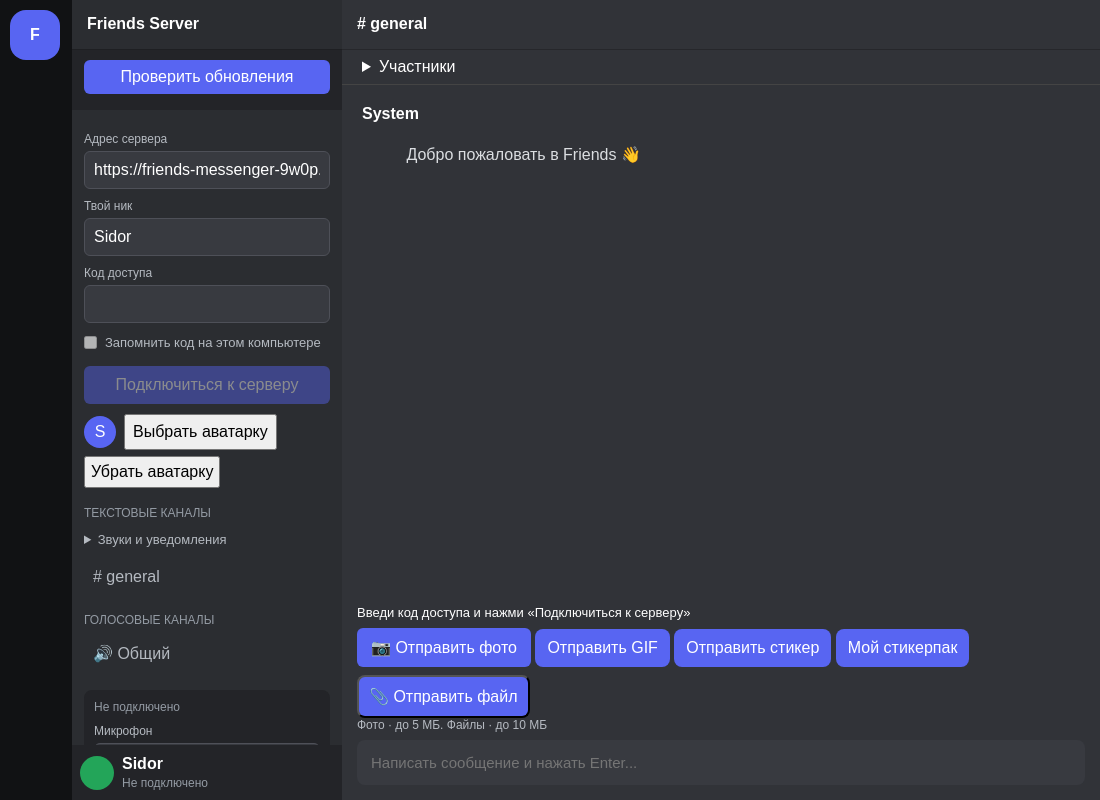
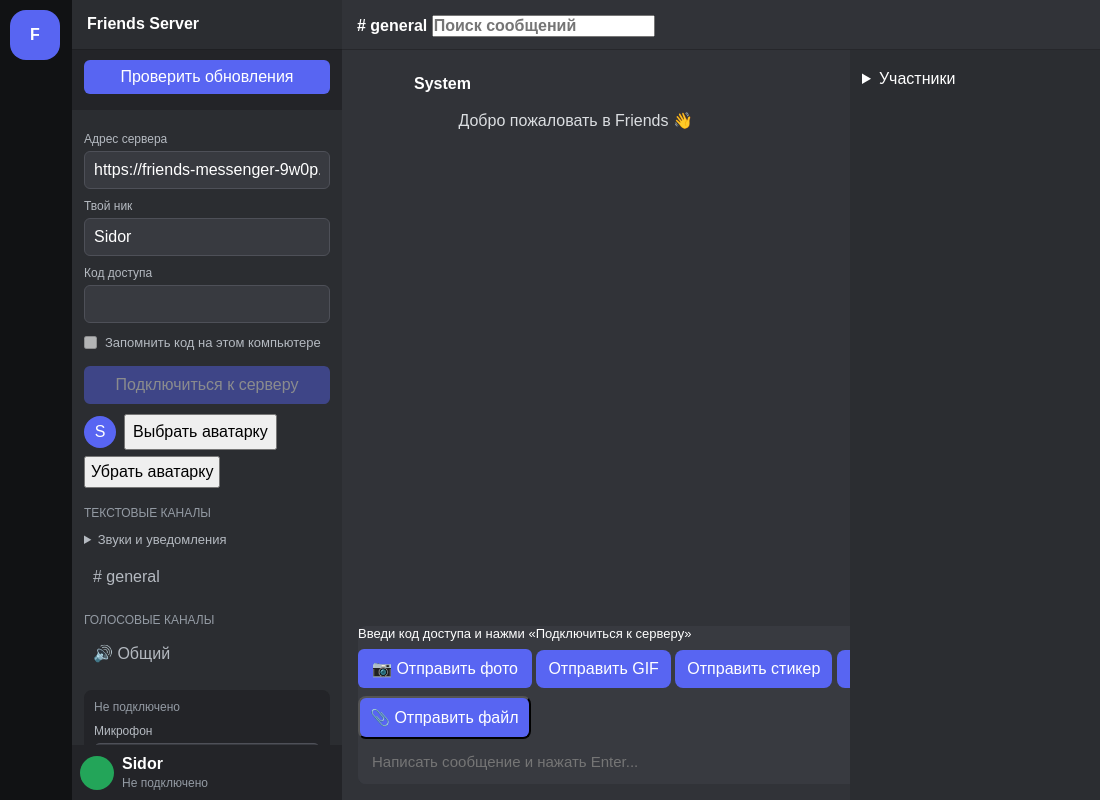
Before and after one commit to x3malgameYT/friends-desktop, an Electron app: page index.html in a window 1100 px wide. Drawn offline with nearby package versions, Linux system fonts and the light colour scheme; no server answers.

Commit message:
Redesign Friends interface

```diff
--- a/index.html
+++ b/index.html
@@ -299,7 +299,7 @@
       color: white;
       font-size: 15px;
     }
-  </style>
+.chat{position:relative}.messages{padding-right:270px}.message{display:grid;grid-template-columns:40px 1fr;gap:0 12px;padding:5px 0 10px;border-radius:6px}.message:hover{background:#2e3035}.message-name,.message-text,.message-image{grid-column:2}.message-name{margin:0}.message .person-picture{grid-row:1/span 3;width:40px;height:40px}.input-area{margin:0 16px 16px;padding:0;background:#383a40;border-radius:8px}.photo-hint{display:none}.chat details{position:absolute;right:0;top:50px;bottom:0;width:250px;padding:20px 12px!important;background:#2b2d31;border:0!important;overflow:auto}.chat details #chatMembers{display:block!important;max-height:none!important;overflow:visible!important}.chat details .person{padding:6px 8px;border-radius:5px}.chat details .person:hover{background:#35373c}@media(max-width:900px){.messages{padding-right:20px}.chat details{display:none}}</style>
 </head>
 
 <body>
@@ -451,7 +451,7 @@
   </div>
 
   <div class="chat">
-    <div class="chat-header"># general</div>
+    <div class="chat-header"># general <input id="messageSearch" class="search-box" placeholder="Поиск сообщений"></div>
     <details style="padding:8px 20px;border-bottom:1px solid #444">
       <summary id="membersTitle" style="cursor:pointer">Участники</summary>
       <div id="chatMembers" style="display:flex;flex-wrap:wrap;gap:16px;max-height:140px;overflow:auto"></div>
@@ -572,7 +572,7 @@ async function startApp(io) {
 
   const input = $("messageInput");
   const messages = $("messages");
-  const chatStatus = $("chatStatus");
+  const chatStatus = $("chatStatus");const messageSearch=$("messageSearch");messageSearch.oninput=()=>{const q=messageSearch.value.trim().toLowerCase();document.querySelectorAll(".message").forEach(m=>m.classList.toggle("search-hit",!!q&&m.innerText.toLowerCase().includes(q)))};
   const photoButton = $("photoButton");
   const fileInput = $("photoInput");
 
```
